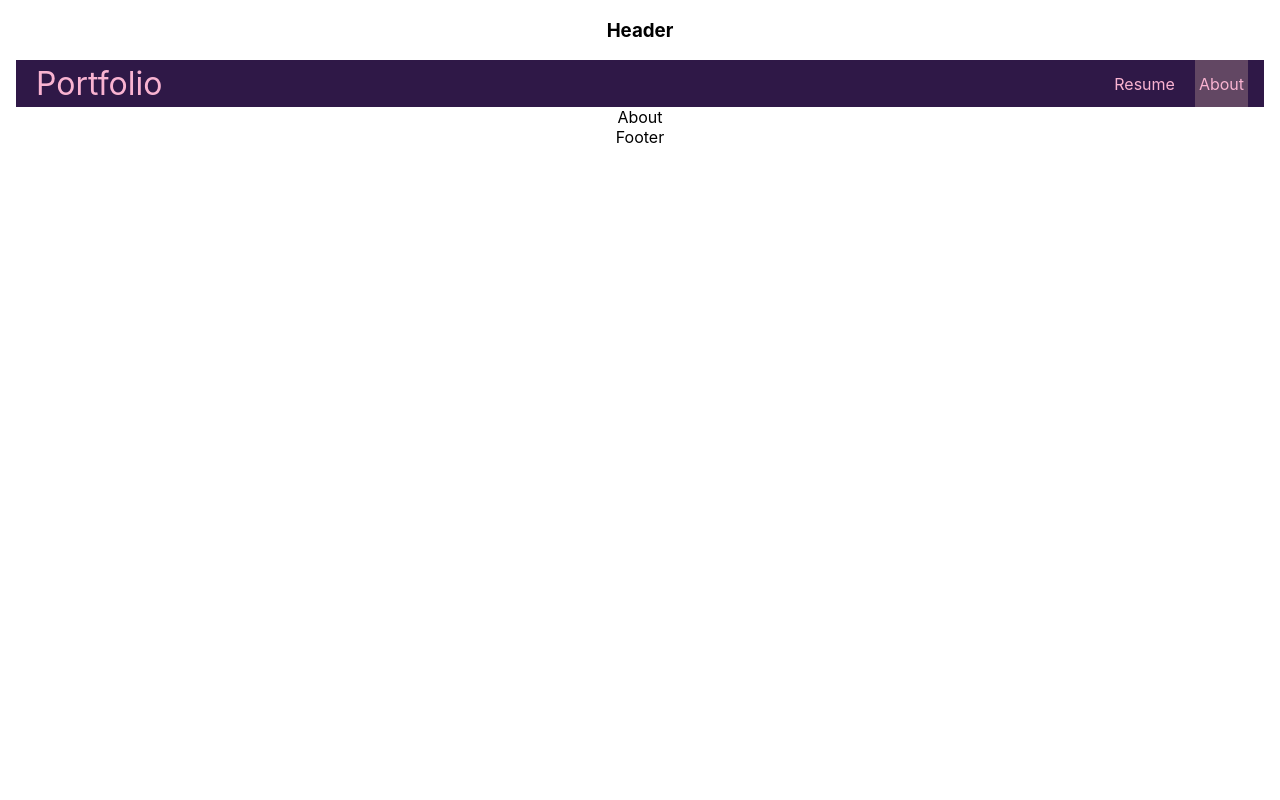
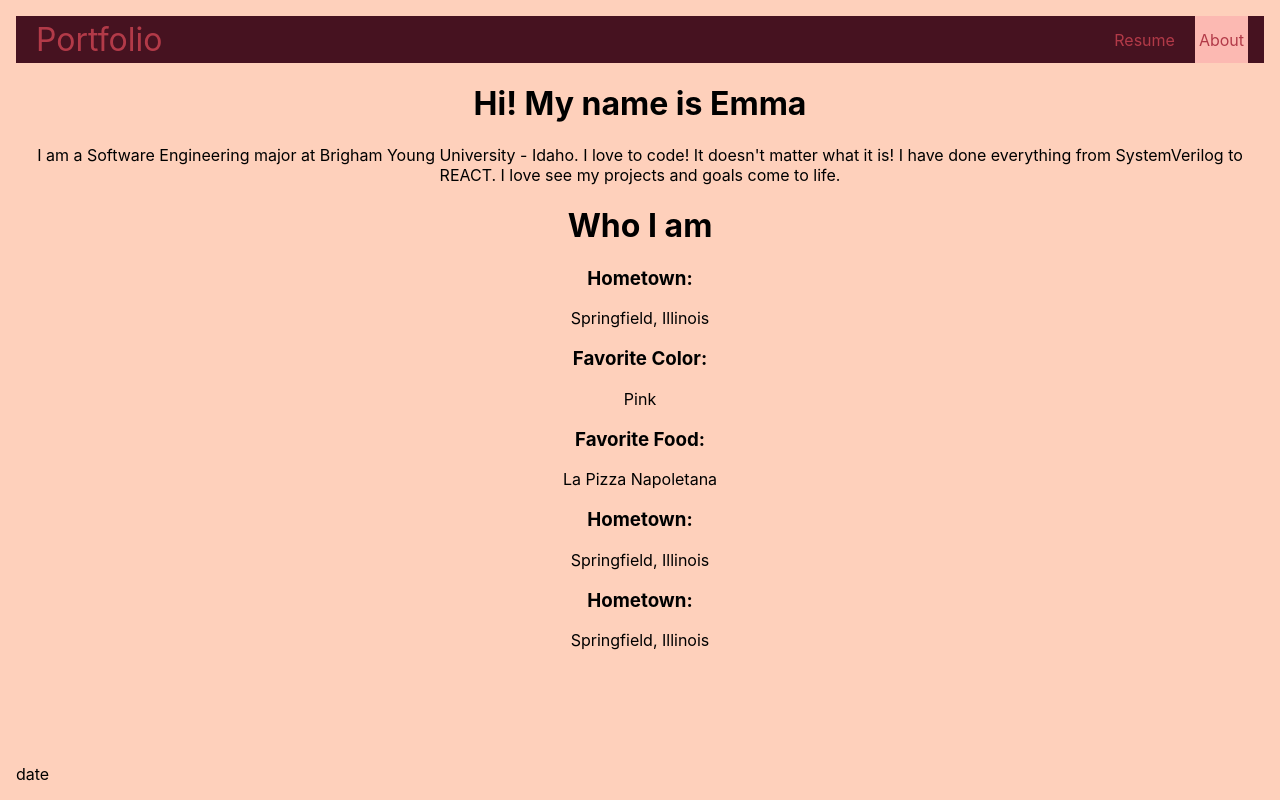
Before and after one commit to Emma-John/Portfolio, a React (Create React App) app in the folder portfolio/: page /about in a window 1280 px wide. Built offline with nearby package versions, Linux system fonts and the light colour scheme.

Commit message:
Filling out About page

```diff
--- a/portfolio/src/components/Footer.js
+++ b/portfolio/src/components/Footer.js
@@ -2,7 +2,9 @@ import React from 'react'
 
 function Footer() {
   return (
-    <div>Footer</div>
+    <div className="Footer">
+      <p>date</p>
+    </div>
   )
 }
 
--- a/portfolio/src/components/Header.js
+++ b/portfolio/src/components/Header.js
@@ -5,8 +5,7 @@ import Navbar from './Navbar'
 function Header() {
   return (
     <div>
-    <h3>Header</h3>
-    <Navbar />
+      <Navbar />
     </div>
   )
 }
--- a/portfolio/src/pages/About.js
+++ b/portfolio/src/pages/About.js
@@ -4,7 +4,30 @@ import React from 'react'
 function About() {
   return (
     <>
-    <div>About</div>
+    <div>
+      <h1>
+        Hi! My name is Emma
+      </h1>
+      <p>I am a Software Engineering major at Brigham Young University - Idaho. I love to code! It doesn't matter what it is! I have done everything from SystemVerilog to REACT. I love see my projects and goals come to life. </p>
+    </div>
+
+    <div>
+      <h1>
+        Who I am
+      </h1>
+        <h3>Hometown: </h3>
+        <p>Springfield, Illinois</p>
+        <h3>Favorite Color: </h3>
+        <p>Pink</p>
+        <h3>Favorite Food: </h3>
+        <p>La Pizza Napoletana</p>
+        <h3>Hometown: </h3>
+        <p>Springfield, Illinois</p>
+        <h3>Hometown: </h3>
+        <p>Springfield, Illinois</p>
+
+
+    </div>
     </>
   )
 }
--- a/portfolio/src/styles.css
+++ b/portfolio/src/styles.css
@@ -2,8 +2,16 @@
     box-sizing: border-box;
 }
 
+
 body {
     margin: 0;
+    background-color:#fed0bb;
+}
+
+.Footer{
+    text-align: left;
+    position: absolute;
+    bottom: 0;
 }
 
 .container{
@@ -12,8 +20,8 @@ body {
 }
 
 .nav{
-    background-color: #2F1847;
-    color: #F9B3D1;
+    background-color: #461220;
+    color: #b23a48;
     display: flex;
     justify-content: space-between;
     align-items: stretch;
@@ -45,10 +53,10 @@ body {
 }
 
 .nav li.active{
-    background-color: #624763;
+    background-color: #fcb9b2;
 }
 
 .nav li:hover{
-    background-color: pink;
+    background-color: #fcb9b2;
     color:#C62E65;
 }
```
